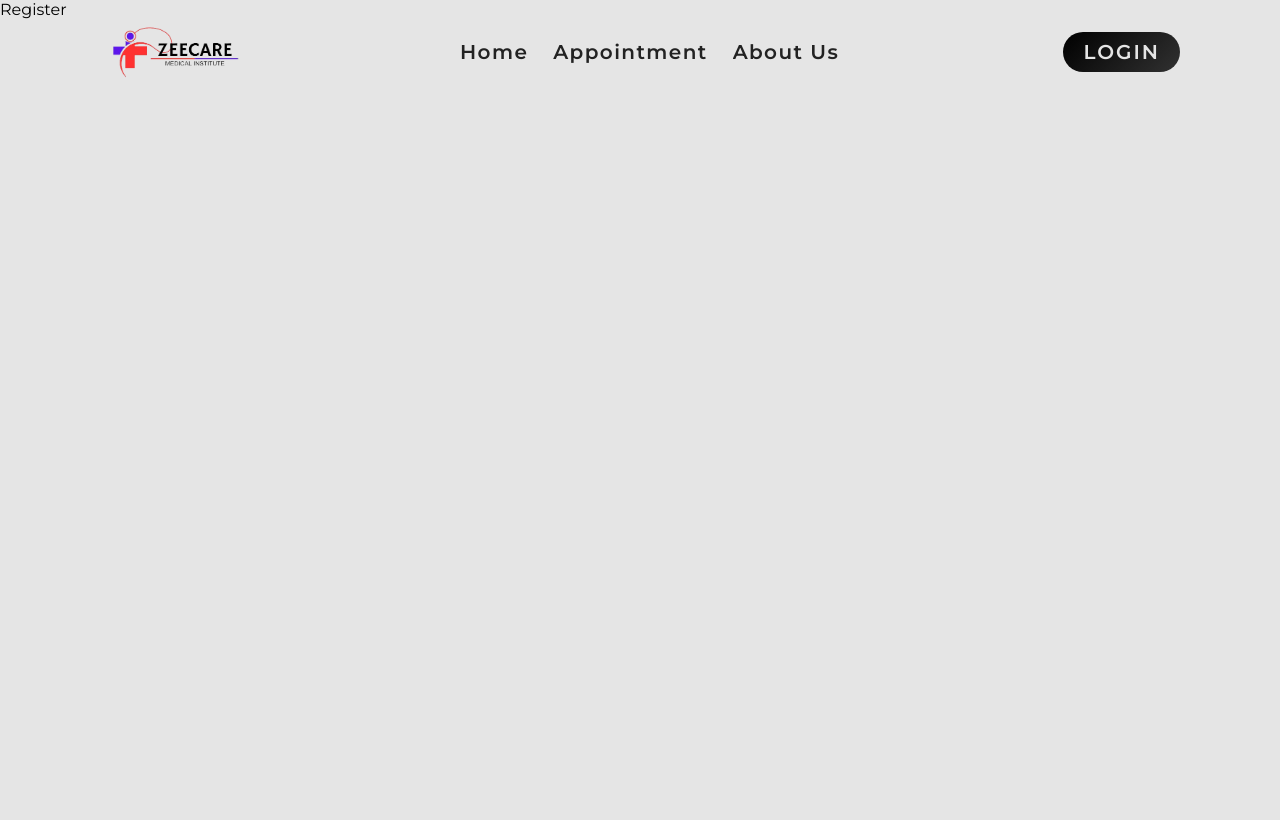
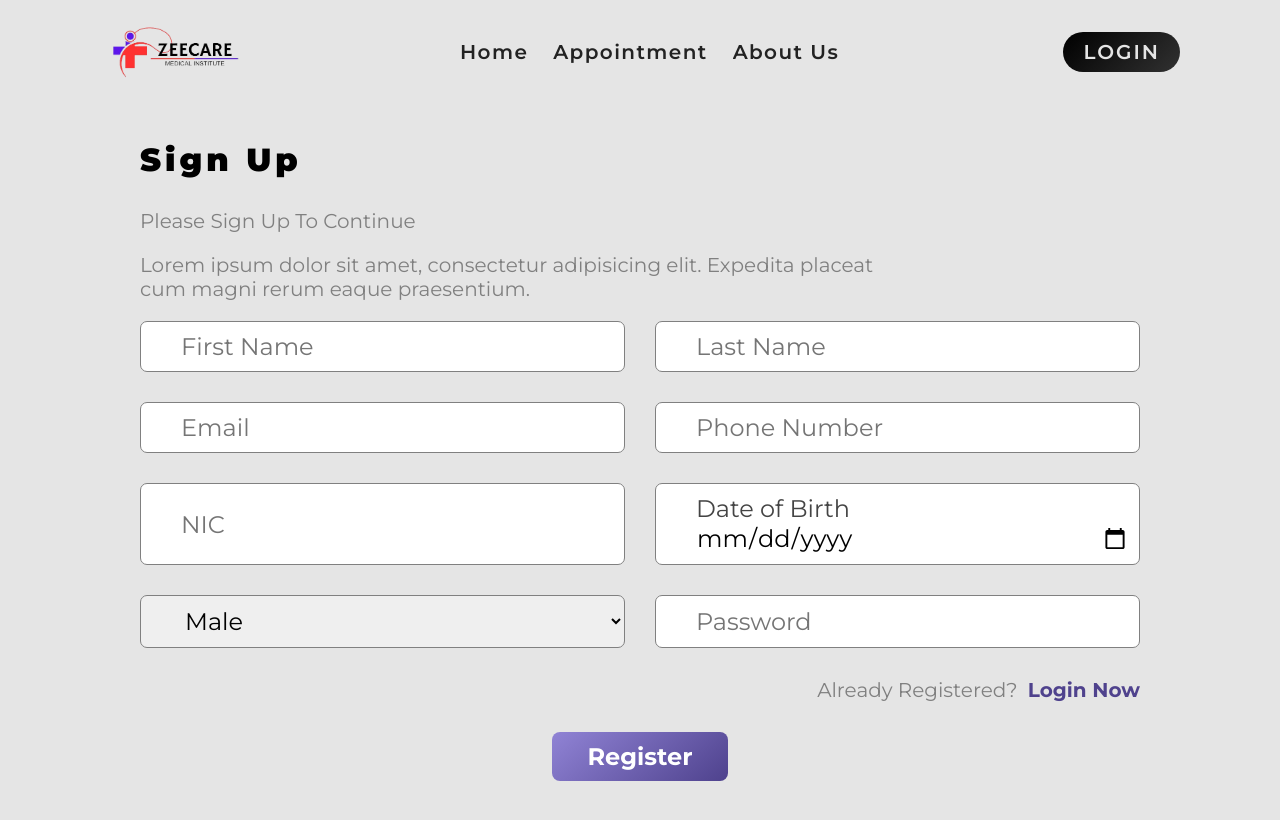
Before and after one commit to Laxman67/Hospital-Management-System-Frontend, a React (Vite) app: page /register in a window 1280 px wide. Shown: the top 820 px of the page. Built offline with nearby package versions, Linux system fonts and the light colour scheme; no server answers.

Commit message:
login / register

```diff
--- a/src/Pages/AboutUs.jsx
+++ b/src/Pages/AboutUs.jsx
@@ -1,5 +1,15 @@
+import Hero from '../components/Hero';
+import Biography from '../components/Biography';
 const AboutUs = () => {
-  return <div>AboutUs</div>;
+  return (
+    <>
+      <Hero
+        title='Learn More About Us | Zeecare Medical Institute'
+        imageUrl='./about.png'
+      />
+      <Biography imageUrl='./whoweare.png' />
+    </>
+  );
 };
 
 export default AboutUs;
--- a/src/Pages/Appointment.jsx
+++ b/src/Pages/Appointment.jsx
@@ -1,5 +1,16 @@
+import AppointmentForm from '../components/AppointmentForm';
+import Hero from '../components/Hero';
+
 const Appointment = () => {
-  return <div>Appointment</div>;
+  return (
+    <>
+      <Hero
+        title='Schedule Your Appointment | Zeecare Medical Institute'
+        imageUrl='./signin.png'
+      />
+      <AppointmentForm />
+    </>
+  );
 };
 
 export default Appointment;
--- a/src/Pages/Login.jsx
+++ b/src/Pages/Login.jsx
@@ -80,7 +80,11 @@ const Login = () => {
             <p style={{ marginBottom: 0 }}>Not Registered?</p>
             <Link
               to={'/register'}
-              style={{ textDecoration: 'none', color: '#271776ca' }}
+              style={{
+                textDecoration: 'none',
+                color: '#271776ca',
+                fontWeight: 'bolder',
+              }}
             >
               Register Now
             </Link>
--- a/src/Pages/Register.jsx
+++ b/src/Pages/Register.jsx
@@ -1,5 +1,151 @@
+import axios from 'axios';
+import { useContext, useEffect, useState } from 'react';
+import { toast } from 'react-toastify';
+import { Link, useNavigate } from 'react-router-dom';
+import { Context } from '../main';
+
 const Register = () => {
-  return <div>Register</div>;
+  const { isAuthenticated, setIsAuthenticated } = useContext(Context);
+
+  const [firstName, setFirstName] = useState('');
+  const [lastName, setLastName] = useState('');
+  const [email, setEmail] = useState('');
+  const [phone, setPhone] = useState('');
+  const [nic, setNic] = useState('');
+  const [dob, setDob] = useState('');
+  const [gender, setGender] = useState('');
+  const [password, setPassword] = useState('');
+
+  const navigateTo = useNavigate();
+
+  const handleRegister = async (e) => {
+    e.preventDefault();
+
+    try {
+      const response = await axios.post(
+        `${import.meta.env.VITE_BACKEND_URL}/user/patient/register`,
+        {
+          firstName,
+          lastName,
+          email,
+          password,
+          phone,
+          nic,
+          dob,
+          gender,
+          role: 'Patient',
+        },
+        {
+          withCredentials: true,
+          headers: {
+            'Content-Type': 'application/json',
+          },
+        }
+      );
+
+      toast.success(response.message);
+      navigateTo('/');
+    } catch (error) {
+      toast.error(error.response.data.message);
+    }
+  };
+
+  if (isAuthenticated) {
+    navigateTo('/');
+  }
+  useEffect(() => {}, [navigateTo, isAuthenticated]);
+
+  return (
+    <div className='container form-component register-form'>
+      <h2>Sign Up</h2>
+      <p>Please Sign Up To Continue </p>
+      <p>
+        Lorem ipsum dolor sit amet, consectetur adipisicing elit. Expedita
+        placeat cum magni rerum eaque praesentium.
+      </p>
+
+      <form onSubmit={handleRegister}>
+        <div>
+          <input
+            type='text'
+            placeholder='First Name'
+            value={firstName}
+            onChange={(e) => setFirstName(e.target.value)}
+          />
+          <input
+            type='text'
+            placeholder='Last Name'
+            value={lastName}
+            onChange={(e) => setLastName(e.target.value)}
+          />
+        </div>
+        <div>
+          <input
+            type='text'
+            placeholder='Email'
+            value={email}
+            onChange={(e) => setEmail(e.target.value)}
+          />
+          <input
+            type='number'
+            placeholder='Phone Number'
+            value={phone}
+            onChange={(e) => setPhone(e.target.value)}
+          />
+        </div>
+        <div>
+          <input
+            type='number'
+            placeholder='NIC'
+            value={nic}
+            onChange={(e) => setNic(e.target.value)}
+          />
+          <input
+            type='date'
+            placeholder='Date of Birth '
+            value={dob}
+            onChange={(e) => setDob(e.target.value)}
+          />
+        </div>
+        <div>
+          <select value={gender} onChange={(e) => setGender(e.target.value)}>
+            <option value='Male'>Male</option>
+            <option value='Female'>Female</option>
+            <option value='Others'>Others</option>
+          </select>
+          <input
+            type='password'
+            placeholder='Password '
+            value={password}
+            onChange={(e) => setPassword(e.target.value)}
+          />
+        </div>
+
+        <div
+          style={{
+            gap: '10px',
+            justifyContent: 'flex-end',
+            flexDirection: 'row',
+          }}
+        >
+          <p style={{ marginBottom: 0 }}>Already Registered? </p>
+          <Link
+            to={'/login'}
+            style={{
+              textDecoration: 'none',
+              color: '#271776ca',
+              fontWeight: 'bolder',
+            }}
+          >
+            Login Now
+          </Link>
+        </div>
+        <div style={{ justifyContent: 'center', alignItems: 'center' }}>
+          <button type='submit'>Register</button>
+        </div>
+      </form>
+    </div>
+  );
 };
 
 export default Register;
--- /dev/null
+++ b/src/components/AppointmentForm.jsx
@@ -0,0 +1,5 @@
+const AppointmentForm = () => {
+  return <div>AppointmentForm</div>;
+};
+
+export default AppointmentForm;
```
